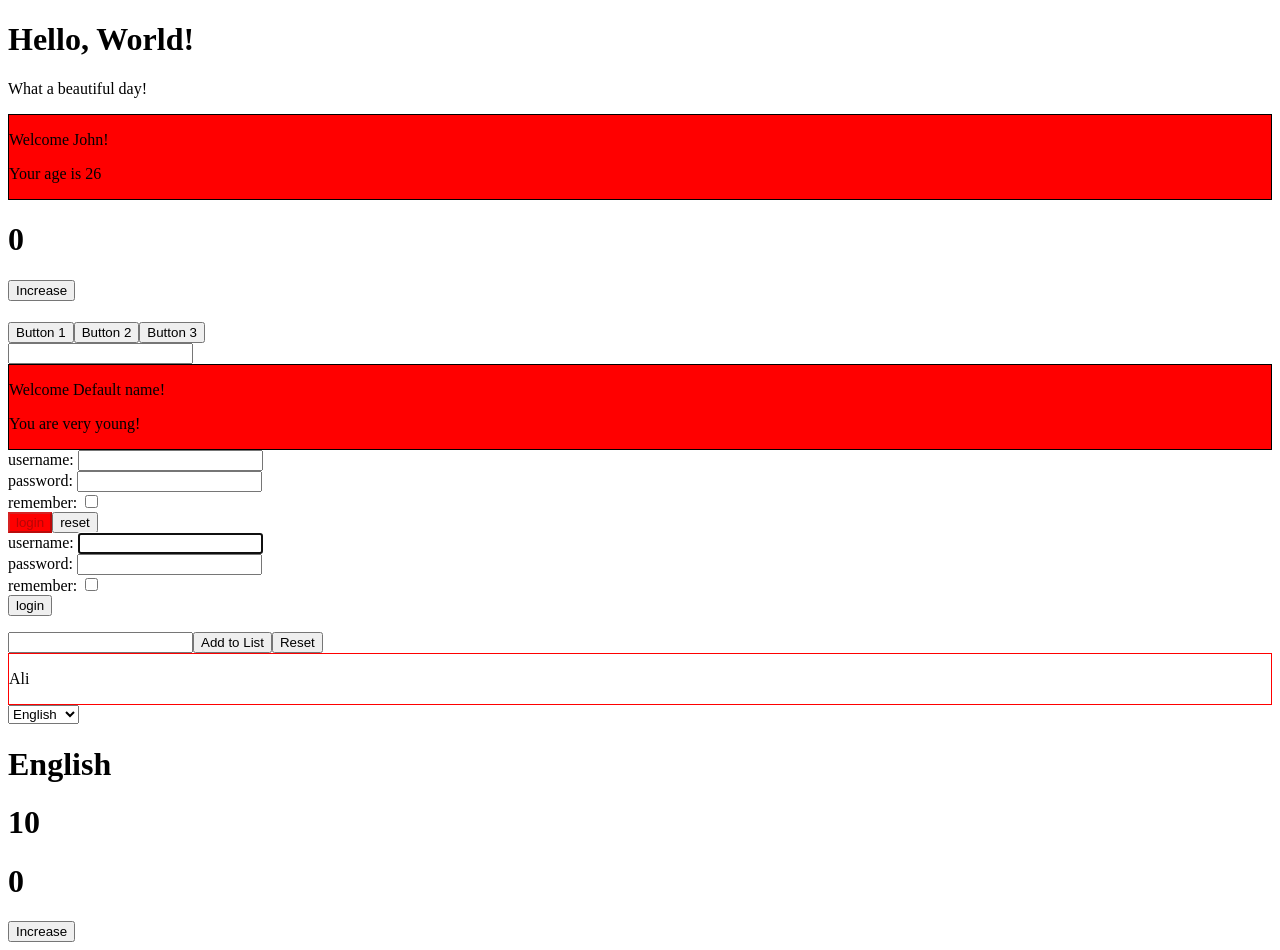
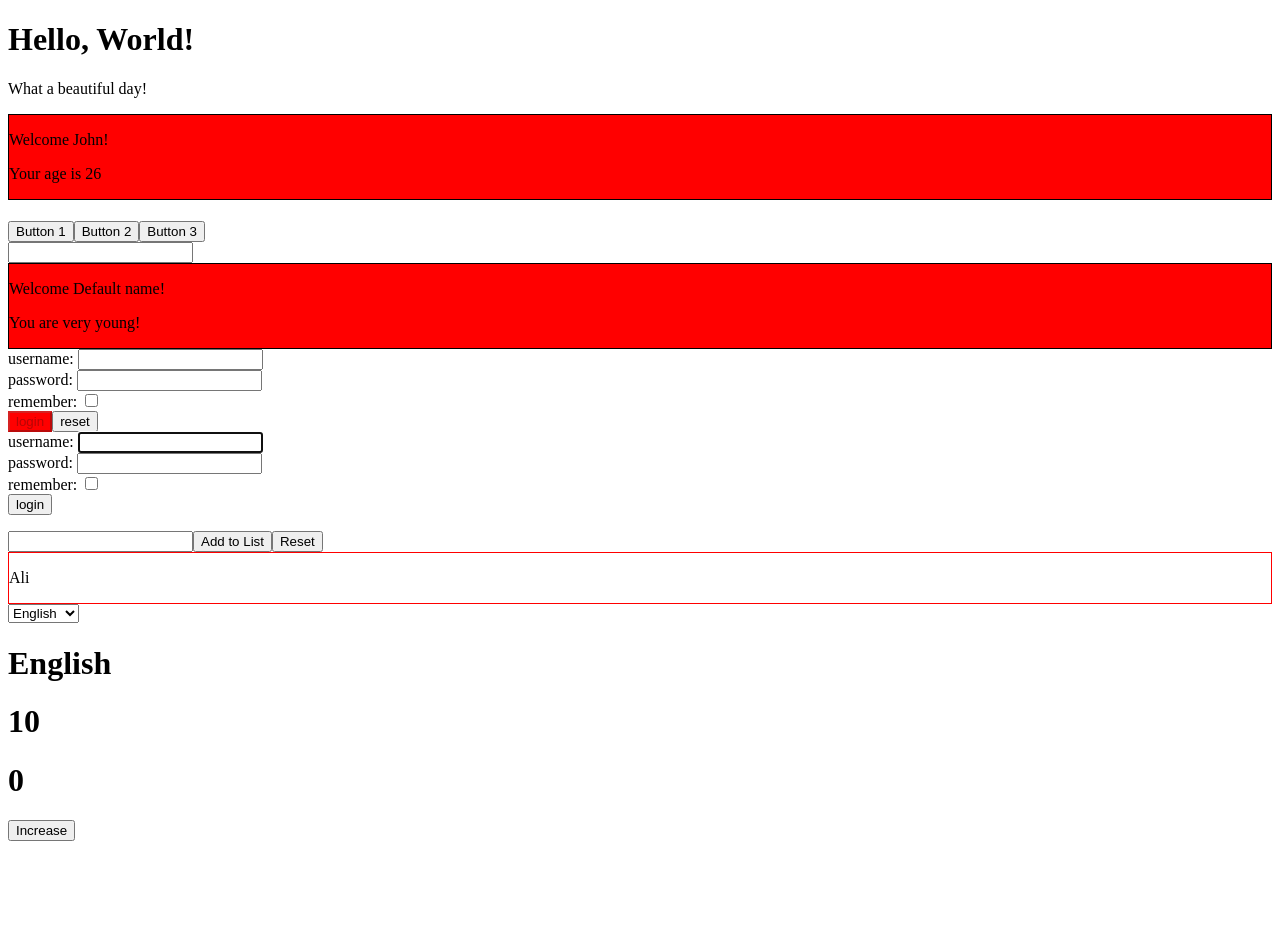
Before and after one commit to Aliberk17/react-exercises, a React (Create React App) app: page / in a window 1280 px wide. After the commit the page ends 849 px from the top, so only its background shows below. Built offline with nearby package versions, Linux system fonts and the light colour scheme.

Commit message:
useEffect - 01,

```diff
--- a/src/App.js
+++ b/src/App.js
@@ -13,9 +13,9 @@ import Sum from "./Sum";
 import ClickCounter from "./ClickCounter ";
 
 export default class App extends Component {
-  onLogin = (info) => {
-    console.log(info);
-  };
+  onLogin = (info) => {};
+
+  onCounterChange = (count) => {};
 
   renderTodoList = (items, handleListItemRemoveClick) => {
     return (
@@ -50,7 +50,7 @@ export default class App extends Component {
         <Container title="Ali" />
         <DisplayLanguageWrapper />
         <Sum numbers={[1, 2, 3, 4]} />
-        <ClickCounter/>
+        <ClickCounter onCounterChange={this.onCounterChange} />
       </div>
     );
   }
--- a/src/ClickCounter .js
+++ b/src/ClickCounter .js
@@ -1,7 +1,11 @@
-import { useState } from "react";
+import { useEffect, useState } from "react";
 
-function ClickCounter() {
+function ClickCounter(props) {
   const [count, setCount] = useState(0);
+
+  useEffect(() => {
+    props.onCounterChange(count);
+  });
 
   return (
     <div>
--- a/src/Counter.js
+++ b/src/Counter.js
@@ -1,5 +1,5 @@
 import React, { Component } from "react";
-import ClickCounter from "./ClickCounter ";
+//import ClickCounter from "./ClickCounter ";
 
 export default class Counter extends Component {
   state = {
@@ -13,11 +13,11 @@ export default class Counter extends Component {
   };
 
   render() {
-    return (
-      <ClickCounter
-        count={this.state.count}
-        incrementCounter={this.incrementCounter}
-      />
+    return (<div></div>
+      // <ClickCounter
+      //   count={this.state.count}
+      //   incrementCounter={this.incrementCounter}
+      // />
     );
   }
 }
```
